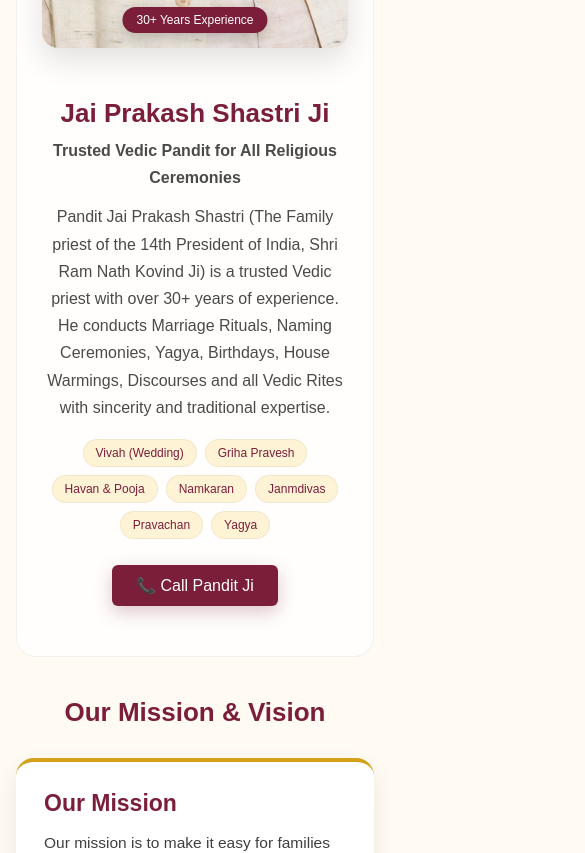
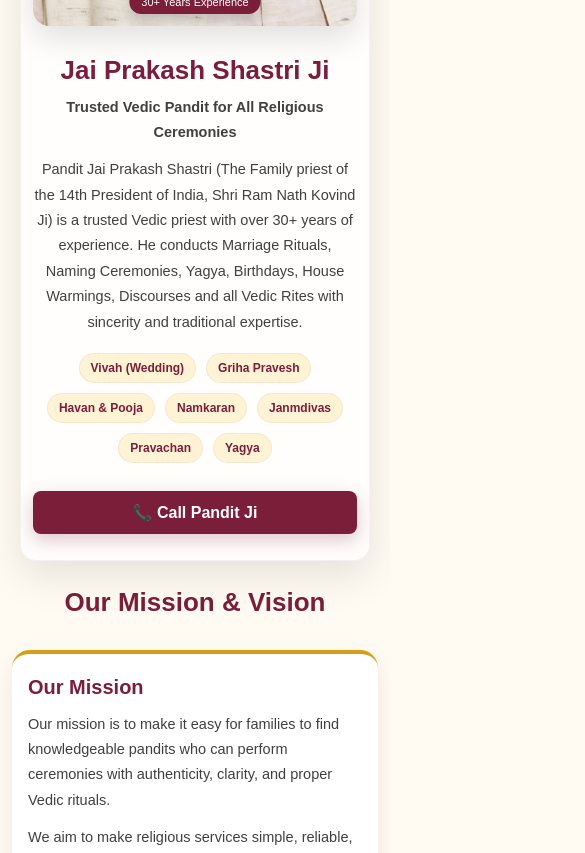
Before and after one commit to Theakaashyadav/wedmepandit-, a plain HTML site: page about.html in a window 390 px wide. Shown: the part 660-1513 px from the top of the page, 585 px wide, since content can reach past the window. Drawn offline with Linux system fonts and the light colour scheme.

Commit message:
Update about.html

```diff
--- a/about.html
+++ b/about.html
@@ -36,6 +36,8 @@
   --light: #fffaf2;
   --dark: #2b2b2b;
   --white: #ffffff;
+  --shadow-light: rgba(0, 0, 0, 0.10);
+  --shadow-medium: rgba(0, 0, 0, 0.18);
 }
 
 * {
@@ -45,54 +47,65 @@
   font-family: Arial, sans-serif;
 }
 
+html {
+  width: 100%;
+  overflow-x: hidden;
+}
+
 body {
+  width: 100%;
+  overflow-x: hidden;
   background: var(--light);
   color: var(--dark);
 }
 
-    .about-section {
-      padding: 70px 20px;
-      overflow: hidden;
+img {
+  max-width: 100%;
+  height: auto;
 }
 
-    .about-container {
+/* MAIN ABOUT SECTION */
+.about-section,
+.jp-about-section {
+  width: 100%;
+  padding: 70px 20px;
+  position: relative;
+  overflow: hidden;
+  background: var(--light);
+}
+
+.about-container,
+.jp-about-container {
+  width: 100%;
   max-width: 1150px;
   margin: auto;
 }
 
 /* ABOUT CARD */
-.jp-about-card{
-    max-width:1200px;
-    margin:40px auto;
-    border-radius:20px;
-    overflow:hidden;
-    background:rgba(255,255,255,0.75);
-    backdrop-filter:blur(10px);
-    box-shadow:0 15px 40px var(--shadow-light);
-    border:1px solid rgba(0,0,0,0.05);
-    transition:0.3s;
+.jp-about-card {
+  width: calc(100% - 32px);
+  max-width: 1200px;
+  margin: 40px auto;
+  border-radius: 20px;
+  overflow: hidden;
+  background: rgba(255,255,255,0.75);
+  backdrop-filter: blur(10px);
+  box-shadow: 0 15px 40px var(--shadow-light);
+  border: 1px solid rgba(0,0,0,0.05);
+  transition: 0.3s ease;
 }
 
-/* Hover */
-.jp-about-card:hover{
-    transform:translateY(-4px);
-    box-shadow:0 25px 60px var(--shadow-medium);
+.jp-about-card:hover {
+  transform: translateY(-4px);
+  box-shadow: 0 25px 60px var(--shadow-medium);
 }
 
-/* INNER SECTION */
-.jp-about-card .jp-about-section{
-    padding:50px 25px !important;
-    background:transparent !important;
-}
-    /* ABOUT SECTION */
-.jp-about-section {
-  background: var(--light);
-  padding: 70px 20px;
-  position: relative;
-  overflow: hidden;
+.jp-about-card .jp-about-section {
+  padding: 50px 25px !important;
+  background: transparent !important;
 }
 
-/* subtle glow */
+/* SUBTLE GLOW */
 .jp-about-section::before {
   content: "";
   position: absolute;
@@ -104,27 +117,28 @@
   top: -60px;
   left: -60px;
   filter: blur(70px);
+  pointer-events: none;
 }
 
-/* CONTAINER */
+/* FLEX LAYOUT */
 .jp-about-container {
-  max-width: 1100px;
-  margin: auto;
   display: flex;
   align-items: center;
   gap: 50px;
-  flex-wrap: wrap;
+  flex-wrap: nowrap;
   position: relative;
   z-index: 1;
 }
 
 /* IMAGE */
 .jp-about-image {
-  flex: 1;
+  flex: 1 1 45%;
+  min-width: 0;
 }
 
 .jp-image-box {
   position: relative;
+  width: 100%;
   border-radius: 16px;
   overflow: hidden;
   box-shadow: 0 12px 30px rgba(0,0,0,0.12);
@@ -132,6 +146,7 @@
 
 .jp-image-box img {
   width: 100%;
+  height: auto;
   display: block;
   transition: transform 0.4s ease;
 }
@@ -140,167 +155,120 @@
   transform: scale(1.04);
 }
 
-/* BADGE */
-.jp-image-badge {
+/* BADGES */
+.jp-image-badge,
+.image-badge {
   position: absolute;
   bottom: 15px;
   left: 15px;
   background: var(--primary);
   color: var(--white);
-  padding: 6px 14px;
+  padding: 7px 15px;
   font-size: 12px;
-  border-radius: 20px;
+  border-radius: 25px;
   box-shadow: 0 5px 15px rgba(0,0,0,0.2);
+  white-space: nowrap;
 }
 
 /* CONTENT */
 .jp-about-content {
-  flex: 1;
+  flex: 1 1 55%;
+  min-width: 0;
 }
 
 .jp-about-content h2 {
-  font-size: 34px;
+  font-size: clamp(26px, 4vw, 34px);
   color: var(--primary);
   margin-bottom: 8px;
+  line-height: 1.25;
 }
 
-/* TAGLINE */
-.jp-tagline {
+.jp-tagline,
+.tagline {
   color: var(--secondary);
-  font-weight: 600;
+  font-weight: 700;
   margin-bottom: 16px;
+  font-size: 17px;
+  line-height: 1.5;
 }
 
-/* TEXT */
-.jp-about-content p {
+.jp-about-content p,
+.about-intro p,
+.section-box p {
   color: var(--dark);
-  line-height: 1.7;
+  line-height: 1.75;
+  font-size: 15.5px;
+  opacity: 0.9;
   margin-bottom: 12px;
-  opacity: 0.85;
 }
 
-/* SERVICES */
-.jp-about-services {
+/* SERVICES TAGS */
+.jp-about-services,
+.services {
   display: flex;
   flex-wrap: wrap;
-  gap: 8px;
+  gap: 10px;
   margin: 18px 0;
 }
 
-.jp-about-services span {
+.jp-about-services span,
+.services span {
   background: var(--accent);
   color: var(--primary);
-  padding: 6px 12px;
-  border-radius: 20px;
-  font-size: 12px;
+  padding: 8px 14px;
+  border-radius: 25px;
+  font-size: 13px;
+  font-weight: 600;
   border: 1px solid rgba(0,0,0,0.05);
 }
 
-/* BUTTON */
-.jp-about-btn {
+/* BUTTONS */
+.jp-about-btn,
+.about-btn {
   display: inline-block;
-  margin-top: 8px;
-  padding: 11px 24px;
+  margin-top: 10px;
+  padding: 12px 26px;
   background: var(--primary);
   color: var(--white);
   text-decoration: none;
-  border-radius: 6px;
+  border-radius: 8px;
   transition: 0.25s ease;
   box-shadow: 0 6px 18px rgba(123,30,58,0.25);
+  font-weight: 600;
 }
 
-.jp-about-btn:hover {
+.jp-about-btn:hover,
+.about-btn:hover {
   transform: translateY(-2px);
   background: #5e162c;
 }
 
-/* RESPONSIVE */
-@media (max-width: 768px) {
-  .jp-about-container {
-    flex-direction: column;
-    text-align: center;
-  }
-
-  .jp-about-content h2 {
-    font-size: 26px;
-  }
-
-  .jp-about-services {
-    justify-content: center;
-  }
-
-  .jp-image-badge {
-    left: 50%;
-    transform: translateX(-50%);
-    white-space: nowrap;
-  }
-}
-.image-badge {
-  position: absolute;
-  bottom: 18px;
-  left: 18px;
-  background: var(--primary);
-  color: var(--white);
-  padding: 8px 18px;
-  font-size: 13px;
-  border-radius: 25px;
-  box-shadow: 0 5px 15px rgba(0,0,0,0.2);
-}
-
+/* OLD ABOUT INTRO */
 .about-intro {
   flex: 1;
   min-width: 280px;
 }
 
 .about-intro h1 {
-      font-size: 38px;
+  font-size: clamp(30px, 5vw, 38px);
   color: var(--primary);
   margin-bottom: 10px;
+  line-height: 1.25;
 }
 
-    .tagline {
-      color: var(--secondary);
-      font-weight: 700;
-      margin-bottom: 18px;
-      font-size: 17px;
-    }
-
-    .about-intro p,
-    .section-box p {
-      line-height: 1.8;
-      font-size: 15.5px;
-      opacity: 0.9;
-      margin-bottom: 14px;
-    }
-
-    .about-btn {
-      display: inline-block;
-      margin-top: 12px;
-      padding: 12px 26px;
-      background: var(--primary);
-      color: var(--white);
-      text-decoration: none;
-      border-radius: 6px;
-      transition: 0.25s ease;
-      box-shadow: 0 6px 18px rgba(123,30,58,0.25);
-      font-weight: 600;
-    }
-
-    .about-btn:hover {
-      transform: translateY(-2px);
-      background: #5e162c;
-    }
-
+/* SECTION TITLE */
 .section-title {
   text-align: center;
   color: var(--primary);
-      font-size: 30px;
+  font-size: clamp(26px, 4vw, 30px);
   margin-bottom: 30px;
+  line-height: 1.3;
 }
 
+/* INFO GRID */
 .info-grid {
   display: grid;
-      grid-template-columns: repeat(auto-fit, minmax(280px, 1fr));
+  grid-template-columns: repeat(auto-fit, minmax(260px, 1fr));
   gap: 25px;
   margin-bottom: 55px;
 }
@@ -317,8 +285,10 @@
   color: var(--primary);
   font-size: 23px;
   margin-bottom: 12px;
+  line-height: 1.3;
 }
 
+/* LIST */
 .focus-list {
   list-style: none;
   margin-top: 10px;
@@ -332,27 +302,12 @@
   color: var(--primary);
   font-weight: 600;
   font-size: 14px;
+  line-height: 1.5;
 }
 
-    .services {
-      display: flex;
-      flex-wrap: wrap;
-      justify-content: center;
-      gap: 12px;
-      margin-bottom: 45px;
-    }
-
-    .services span {
-      background: var(--accent);
-      color: var(--primary);
-      padding: 10px 16px;
-      border-radius: 25px;
-      font-size: 14px;
-      font-weight: 600;
-      border: 1px solid rgba(0,0,0,0.05);
-    }
-
+/* FINAL NOTE */
 .final-note {
+  width: 100%;
   max-width: 850px;
   margin: auto;
   text-align: center;
@@ -363,31 +318,119 @@
   line-height: 1.8;
 }
 
+/* TABLET */
+@media (max-width: 992px) {
+  .jp-about-container {
+    gap: 35px;
+  }
+
+  .jp-about-card .jp-about-section {
+    padding: 42px 22px !important;
+  }
+}
+
+/* MOBILE */
 @media (max-width: 768px) {
-      .about-section {
+  .about-section,
+  .jp-about-section {
     padding: 45px 16px;
   }
 
-      .about-hero {
-        text-align: center;
+  .jp-about-card {
+    width: calc(100% - 24px);
+    margin: 25px auto;
+    border-radius: 18px;
   }
 
-      .about-intro h1 {
-        font-size: 30px;
+  .jp-about-card .jp-about-section {
+    padding: 32px 16px !important;
   }
 
-      .about-images {
-        grid-template-columns: 1fr;
+  .jp-about-container {
+    flex-direction: column;
+    text-align: center;
+    gap: 28px;
   }
 
-      .about-images img,
-      .about-images img:first-child {
-        grid-column: span 1;
-        height: auto;
+  .jp-about-image,
+  .jp-about-content {
+    flex: 1 1 100%;
+    width: 100%;
   }
 
-      .section-title {
-        font-size: 26px;
+  .jp-about-services,
+  .services {
+    justify-content: center;
+  }
+
+  .jp-image-badge,
+  .image-badge {
+    left: 50%;
+    transform: translateX(-50%);
+    bottom: 12px;
+    font-size: 11px;
+    padding: 6px 12px;
+    max-width: 90%;
+    overflow: hidden;
+    text-overflow: ellipsis;
+  }
+
+  .info-grid {
+    grid-template-columns: 1fr;
+    gap: 18px;
+    margin-bottom: 38px;
+  }
+
+  .section-box {
+    padding: 22px;
+  }
+
+  .final-note {
+    padding: 24px 18px;
+  }
+}
+
+/* SMALL MOBILE */
+@media (max-width: 480px) {
+  .about-section,
+  .jp-about-section {
+    padding: 35px 12px;
+  }
+
+  .jp-about-card {
+    width: calc(100% - 16px);
+    border-radius: 16px;
+  }
+
+  .jp-about-card .jp-about-section {
+    padding: 26px 12px !important;
+  }
+
+  .jp-about-content p,
+  .about-intro p,
+  .section-box p {
+    font-size: 14.5px;
+  }
+
+  .jp-about-services span,
+  .services span {
+    font-size: 12px;
+    padding: 7px 11px;
+  }
+
+  .jp-about-btn,
+  .about-btn {
+    width: 100%;
+    text-align: center;
+    padding: 12px 18px;
+  }
+
+  .section-box {
+    padding: 20px 16px;
+  }
+
+  .section-box h3 {
+    font-size: 20px;
   }
 }
 </style>
```
Lines whose indentation alone changed are shown as unchanged.
